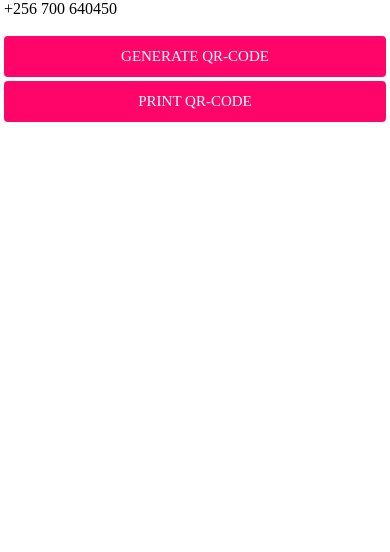
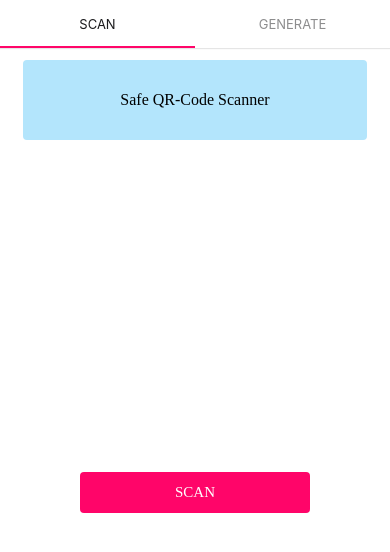
Before and after one commit to qpey/QPey, a React Native app: screen / in a window 390 px wide. Shown: the top 552 px of the page. Built offline with nearby package versions, Linux system fonts and the light colour scheme.

Commit message:
tabs for both scanning and generating qrcode

```diff
--- a/app/navigation/MainNavigation.tsx
+++ b/app/navigation/MainNavigation.tsx
@@ -1,5 +1,6 @@
 import React from 'react';
 import {createNativeStackNavigator} from '@react-navigation/native-stack';
+import {createMaterialTopTabNavigator} from '@react-navigation/material-top-tabs';
 
 import {
   DoneScreen,
@@ -8,28 +9,68 @@ import {
   PaymentDetailsScreen,
   PrintScreen,
 } from '../screens';
+import {COLORS} from '../config';
 
-export type MainNavigationParamList = {
-  Home: undefined;
-  PaymentDetails: undefined;
-  Done: undefined;
+export type GenerateQRCodeParamList = {
   GenerateQRCode: undefined;
   Print: {
     qrcode: string;
   };
 };
 
-const Stack = createNativeStackNavigator<MainNavigationParamList>();
+export type ScanQRCodeParamList = {
+  Home: undefined;
+  PaymentDetails: undefined;
+  Done: undefined;
+};
+
+const GenerateQRCodeStack =
+  createNativeStackNavigator<GenerateQRCodeParamList>();
+
+const GenerateQRCodeNavigation = () => {
+  return (
+    <GenerateQRCodeStack.Navigator screenOptions={{headerShown: false}}>
+      <GenerateQRCodeStack.Screen
+        name="GenerateQRCode"
+        component={GenerateQRCodeScreen}
+      />
+      <GenerateQRCodeStack.Screen name="Print" component={PrintScreen} />
+    </GenerateQRCodeStack.Navigator>
+  );
+};
+
+const ScanStack = createNativeStackNavigator<ScanQRCodeParamList>();
+
+const ScanNavigation = () => {
+  return (
+    <ScanStack.Navigator screenOptions={{headerShown: false}}>
+      <ScanStack.Screen name="Home" component={HomeScreen} />
+      <ScanStack.Screen
+        name="PaymentDetails"
+        component={PaymentDetailsScreen}
+      />
+      <ScanStack.Screen name="Done" component={DoneScreen} />
+    </ScanStack.Navigator>
+  );
+};
+
+const MainNavigationTab = createMaterialTopTabNavigator<{
+  Scan: undefined;
+  Generate: undefined;
+}>();
 
 const MainNavigation = () => {
   return (
-    <Stack.Navigator screenOptions={{headerShown: false}}>
-      {/* <Stack.Screen name="Home" component={HomeScreen} />
-      <Stack.Screen name="PaymentDetails" component={PaymentDetailsScreen} />
-      <Stack.Screen name="Done" component={DoneScreen} /> */}
-      <Stack.Screen name="GenerateQRCode" component={GenerateQRCodeScreen} />
-      <Stack.Screen name="Print" component={PrintScreen} />
-    </Stack.Navigator>
+    <MainNavigationTab.Navigator
+      screenOptions={{
+        tabBarIndicatorStyle: {backgroundColor: COLORS.primary},
+      }}>
+      <MainNavigationTab.Screen name={'Scan'} component={ScanNavigation} />
+      <MainNavigationTab.Screen
+        name={'Generate'}
+        component={GenerateQRCodeNavigation}
+      />
+    </MainNavigationTab.Navigator>
   );
 };
 
--- a/app/screens/GenerateQRCode.tsx
+++ b/app/screens/GenerateQRCode.tsx
@@ -5,9 +5,9 @@ import {} from '@react-navigation/native';
 
 import {Button, ScreenWrapper, Text} from '../components';
 import {NativeStackScreenProps} from '@react-navigation/native-stack';
-import {MainNavigationParamList} from '../navigation/MainNavigation';
+import {GenerateQRCodeParamList} from '../navigation/MainNavigation';
 
-type Props = NativeStackScreenProps<MainNavigationParamList, 'GenerateQRCode'>;
+type Props = NativeStackScreenProps<GenerateQRCodeParamList, 'GenerateQRCode'>;
 
 const GenerateQRCode: React.FC<Props> = ({navigation}) => {
   const [qrcodeData, setQrcodeData] = React.useState<null | string>(null);
--- a/app/screens/PrintScreen.tsx
+++ b/app/screens/PrintScreen.tsx
@@ -1,11 +1,11 @@
 import {NativeStackScreenProps} from '@react-navigation/native-stack';
 import React from 'react';
-import {ScrollView, Dimensions} from 'react-native';
+import {Dimensions} from 'react-native';
 import HTML from 'react-native-renders-html';
 import {Button, ScreenWrapper} from '../components';
-import {MainNavigationParamList} from '../navigation/MainNavigation';
+import {GenerateQRCodeParamList} from '../navigation/MainNavigation';
 
-type Props = NativeStackScreenProps<MainNavigationParamList, 'Print'>;
+type Props = NativeStackScreenProps<GenerateQRCodeParamList, 'Print'>;
 
 const Print: React.FC<Props> = ({route}) => {
   const htmlContent = `
--- a/package.json
+++ b/package.json
@@ -12,6 +12,7 @@
   "dependencies": {
     "@react-native-async-storage/async-storage": "^1.17.10",
     "@react-native-community/clipboard": "^1.5.1",
+    "@react-navigation/material-top-tabs": "^6.2.4",
     "@react-navigation/native": "^6.0.12",
     "@react-navigation/native-stack": "^6.8.0",
     "@twotalltotems/react-native-otp-input": "^1.3.11",
@@ -26,6 +27,7 @@
     "react-native": "0.69.4",
     "react-native-camera": "4.2.1",
     "react-native-modal": "^13.0.1",
+    "react-native-pager-view": "^6.0.1",
     "react-native-permissions": "^3.6.1",
     "react-native-qrcode-scanner": "^1.5.5",
     "react-native-qrcode-svg": "^6.1.2",
@@ -33,6 +35,7 @@
     "react-native-safe-area-context": "^4.3.3",
     "react-native-screens": "^3.17.0",
     "react-native-svg": "^13.3.0",
+    "react-native-tab-view": "^3.2.1",
     "react-native-vector-icons": "^9.2.0",
     "react-native-webview": "^11.23.1",
     "yarn": "^1.22.19",
```
Also changed, not shown: 1 other file (tests, documents, lock files or other folders).
